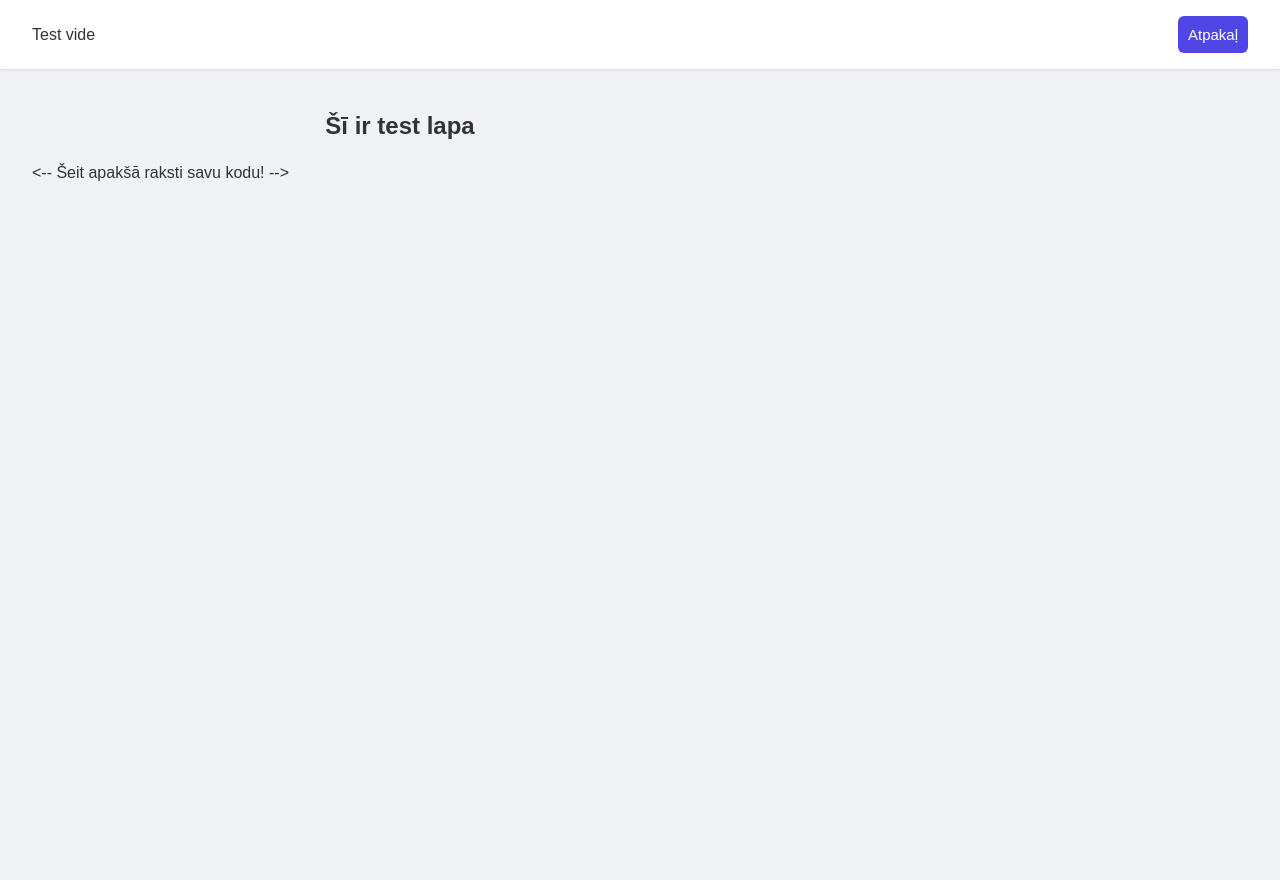
After one commit to LiepinsDiepins/quiz-system, a PHP site: page /pages/test-quiz.php in a window 1280 px wide. The commit adds this page. Run offline with PHP 8.4, Linux system fonts and the light colour scheme.

Commit message:
pievienota jauna funkcija

```diff
--- a/pages/dashboard.php
+++ b/pages/dashboard.php
@@ -19,6 +19,10 @@ if (!isset($_SESSION['user_id'])) {
 <nav>
     <span>Sveiks, <strong><?= htmlspecialchars($_SESSION['username']) ?></strong>!</span>
     <a href="../logout.php"><button style="width:auto; padding: 8px 16px;">Iziet</button></a>
+
+    <a href="test-quiz.php">
+    <button style="margin-top: 20px;">Test lapa</button>
+</a>
 </nav>
 <div class="container">
     <h2>Pieejamie testi</h2>
--- /dev/null
+++ b/pages/test-quiz.php
@@ -0,0 +1,30 @@
+<?php
+session_start();
+?>
+
+<!DOCTYPE html>
+<html lang="lv">
+<head>
+    <meta charset="UTF-8">
+    <title>Test lapa</title>
+    <link rel="stylesheet" href="../css/style.css">
+</head>
+<body>
+
+<nav>
+    <span>Test vide</span>
+    <a href="dashboard.php">
+        <button>Atpakaļ</button>
+    </a>
+</nav>
+
+<div class="container">
+    <h2>Šī ir test lapa</h2>
+
+   <-- Šeit apakšā raksti savu kodu! -->
+
+
+</div>
+
+</body>
+</html>
```
Also changed, not shown: quiz.db.
